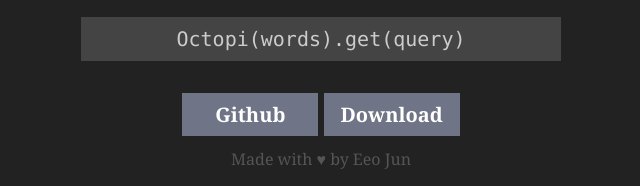
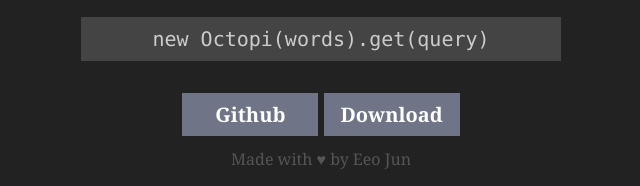
Before and after one commit to eugene-eeo/octopi, a plain HTML site: page index.html in a window 1280 px wide. Shown: the part 446-632 px from the top of the page, 319-959 px from the left. Drawn offline with Linux system fonts and the light colour scheme.

Commit message:
Update code example in website

```diff
--- a/index.html
+++ b/index.html
@@ -73,7 +73,7 @@
     Made with autocomplete, control, and performance on mobile browsers
     in mind. See the <a href='demo.html'>demo</a>.
   </p>
-  <pre>Octopi(words).get(query)</pre>
+  <pre>new Octopi(words).get(query)</pre>
 
   <div class='links'>
     <a href='https://github.com/eugene-eeo/octopi'>Github</a>
```
